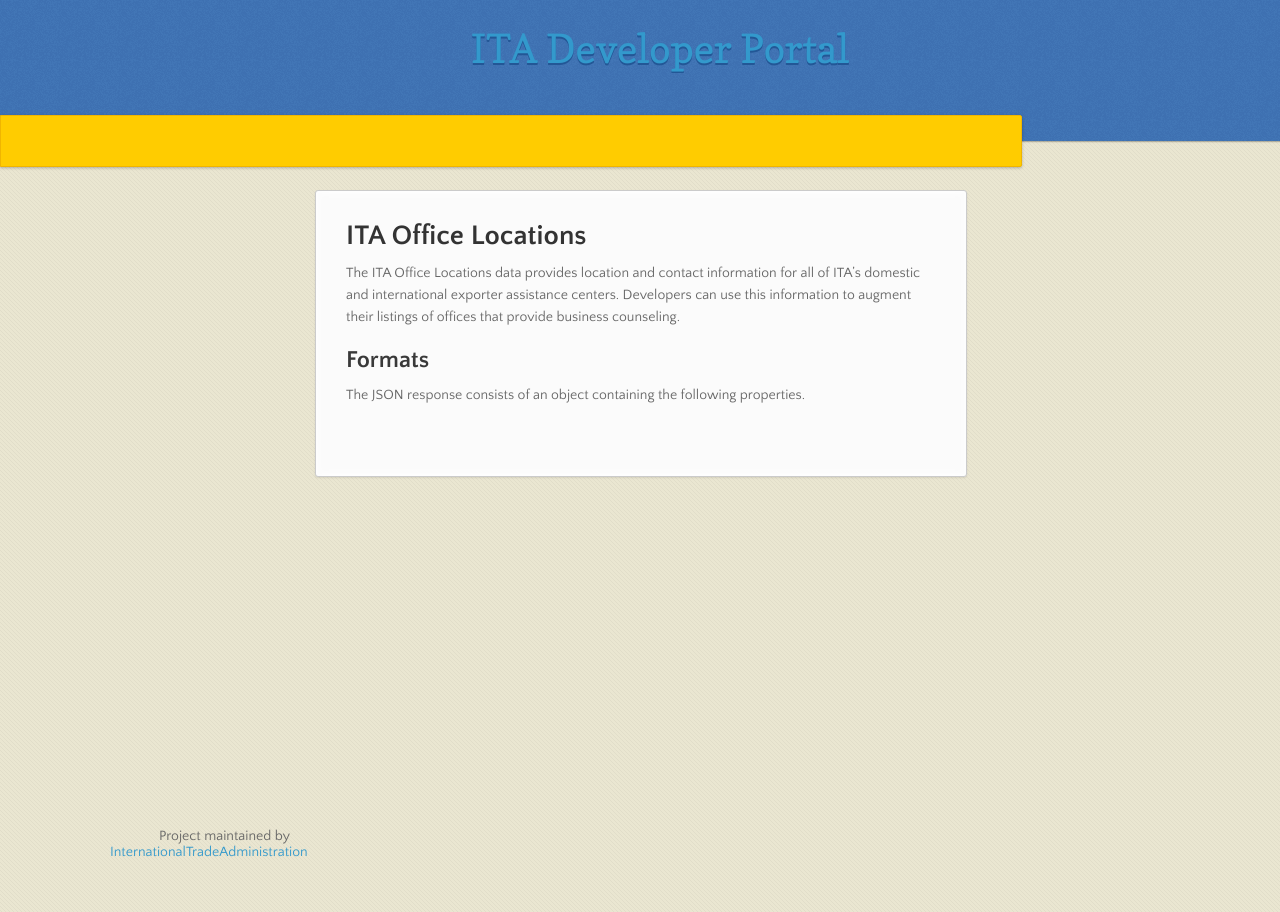
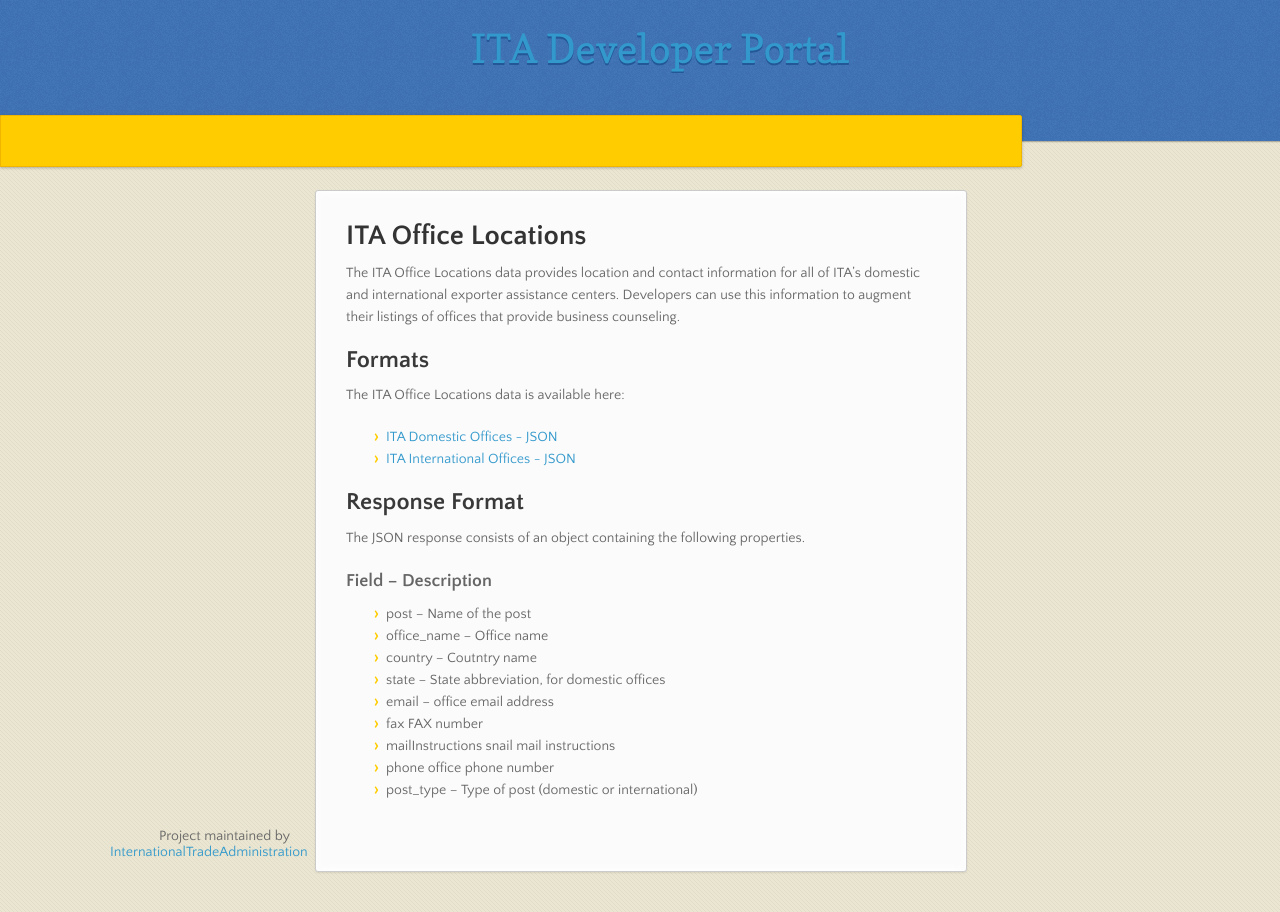
Before and after one commit to InternationalTradeAdministration/developerportal, a Jekyll site: the page built from _posts/2013-08-21-ita-office-locations.markdown, in a window 1280 px wide. Built offline with Jekyll 4.4.1, drawn with Linux system fonts in a browser that asks for light colours; nearby versions of some CDN libraries.

Commit message:
Update 2013-08-21-ita-office-locations.markdown

```diff
--- a/_posts/2013-08-21-ita-office-locations.markdown
+++ b/_posts/2013-08-21-ita-office-locations.markdown
@@ -10,4 +10,20 @@ The ITA Office Locations data provides location and contact information for all
 
 ##Formats
 
+The ITA Office Locations data is available here:
+* [ITA Domestic Offices - JSON](/data/ita_domestic_posts.json)
+* [ITA International Offices - JSON](/data/ita_international_posts.json)
+
+##Response Format
 The JSON response consists of an object containing the following properties.
+
+###Field -- Description
+* post -- Name of the post
+* office_name -- Office name
+* country -- Coutntry name
+* state -- State abbreviation, for domestic offices
+* email -- office email address
+* fax	FAX number
+* mailInstructions	snail mail instructions
+* phone	office phone number
+* post_type -- 	Type of post (domestic or international)
```
